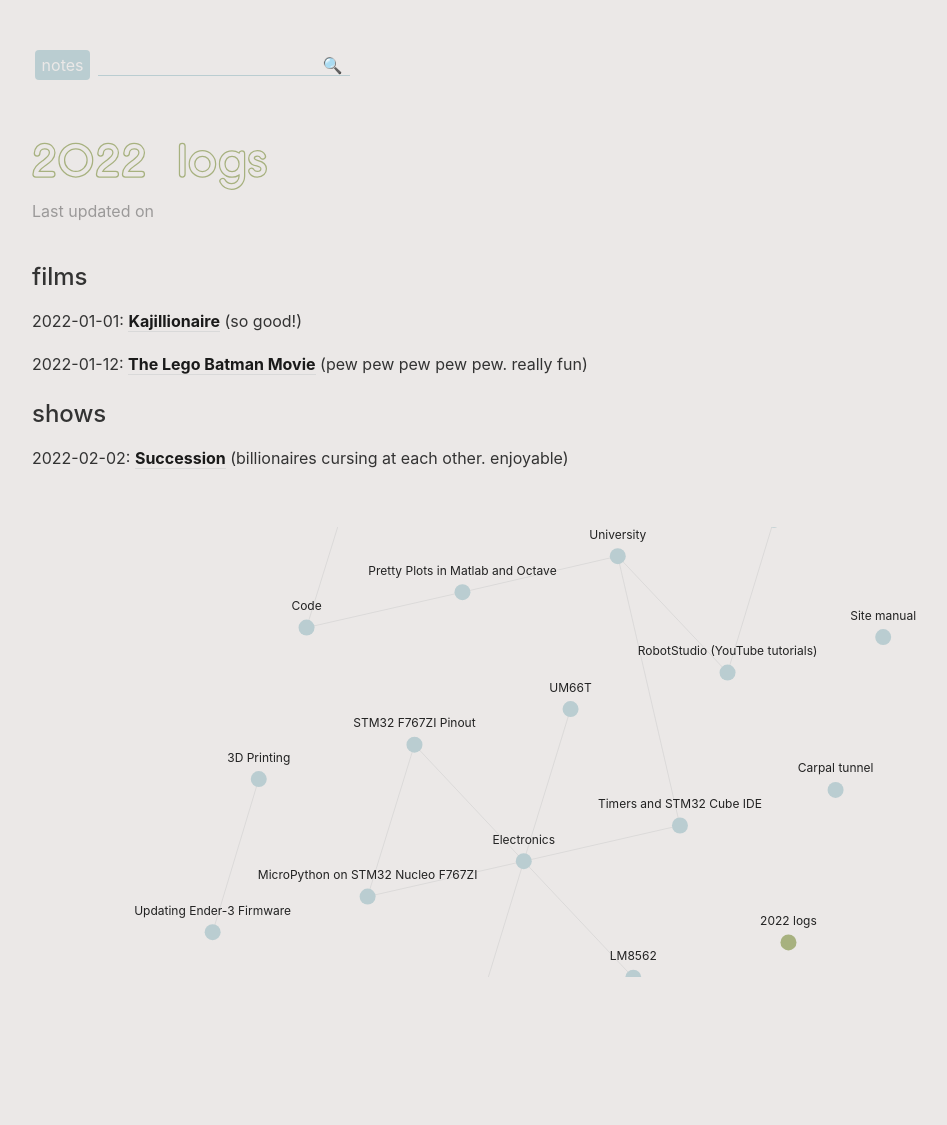
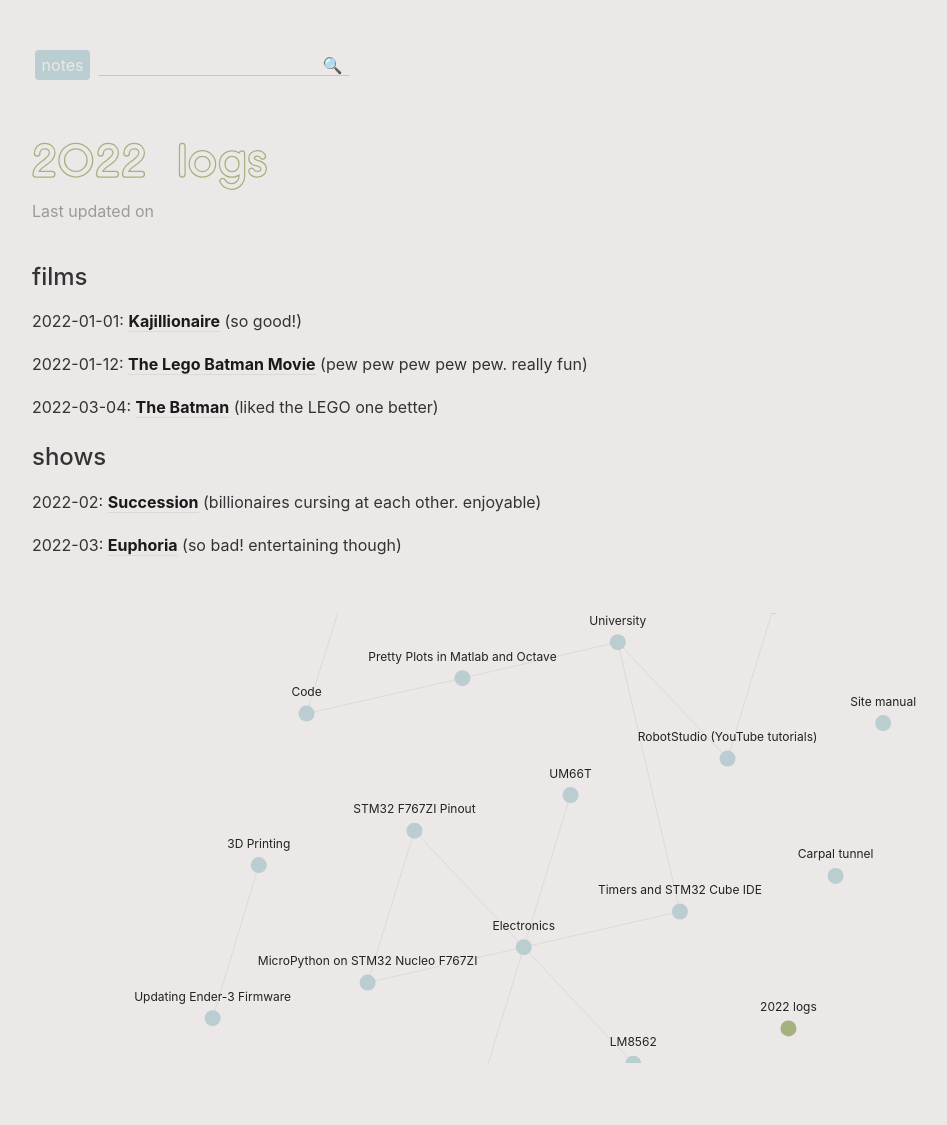
Before and after one commit to tusindfryd/notes, a Jekyll site: the page built from _notes/2022-logs.md, in a window 1280 px wide. Shown: the whole page, without its empty margins (104-1051 px from the left). Built offline with Jekyll 4.4.1, drawn with Linux system fonts in a browser that asks for light colours; comment, search, counter and statistics services are not loaded; before the commit the page ends 1039 px from its top, so only the background shows below that.

Commit message:
update logs

```diff
--- a/_notes/2022-logs.md
+++ b/_notes/2022-logs.md
@@ -8,6 +8,10 @@ title: 2022 logs
 
 2022-01-12: **[The Lego Batman Movie](https://en.wikipedia.org/wiki/The_Lego_Batman_Movie)** (pew pew pew pew pew. really fun)
 
+2022-03-04: **[The Batman](https://en.wikipedia.org/wiki/The_Batman_(film))** (liked the LEGO one better)
+
 ## shows
 
-2022-02-02: **[Succession](https://en.wikipedia.org/wiki/Succession_(TV_series))** (billionaires cursing at each other. enjoyable)
+2022-02: **[Succession](https://en.wikipedia.org/wiki/Succession_(TV_series))** (billionaires cursing at each other. enjoyable)
+
+2022-03: **[Euphoria](https://en.wikipedia.org/wiki/Euphoria_(American_TV_series))** (so bad! entertaining though)
```
